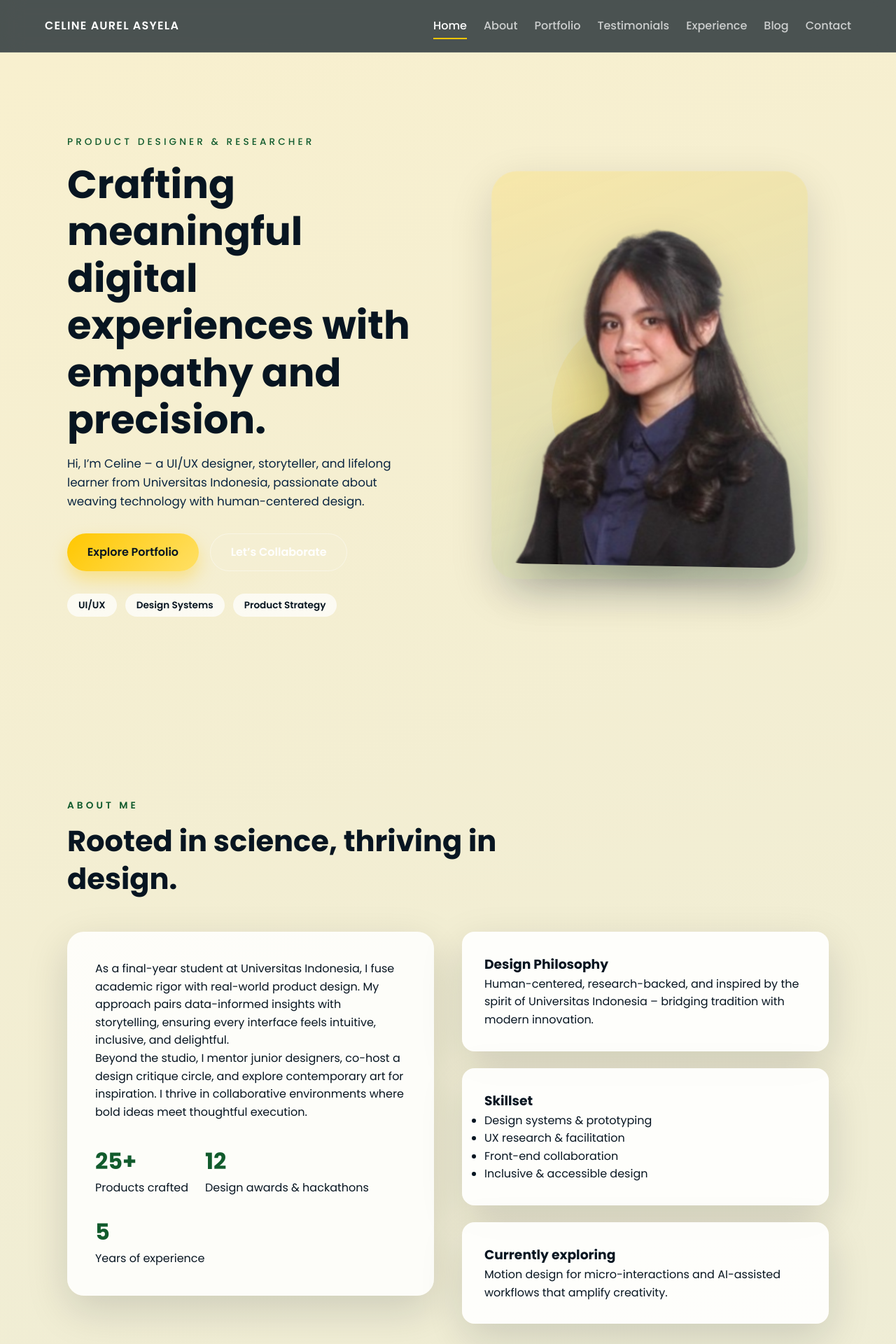
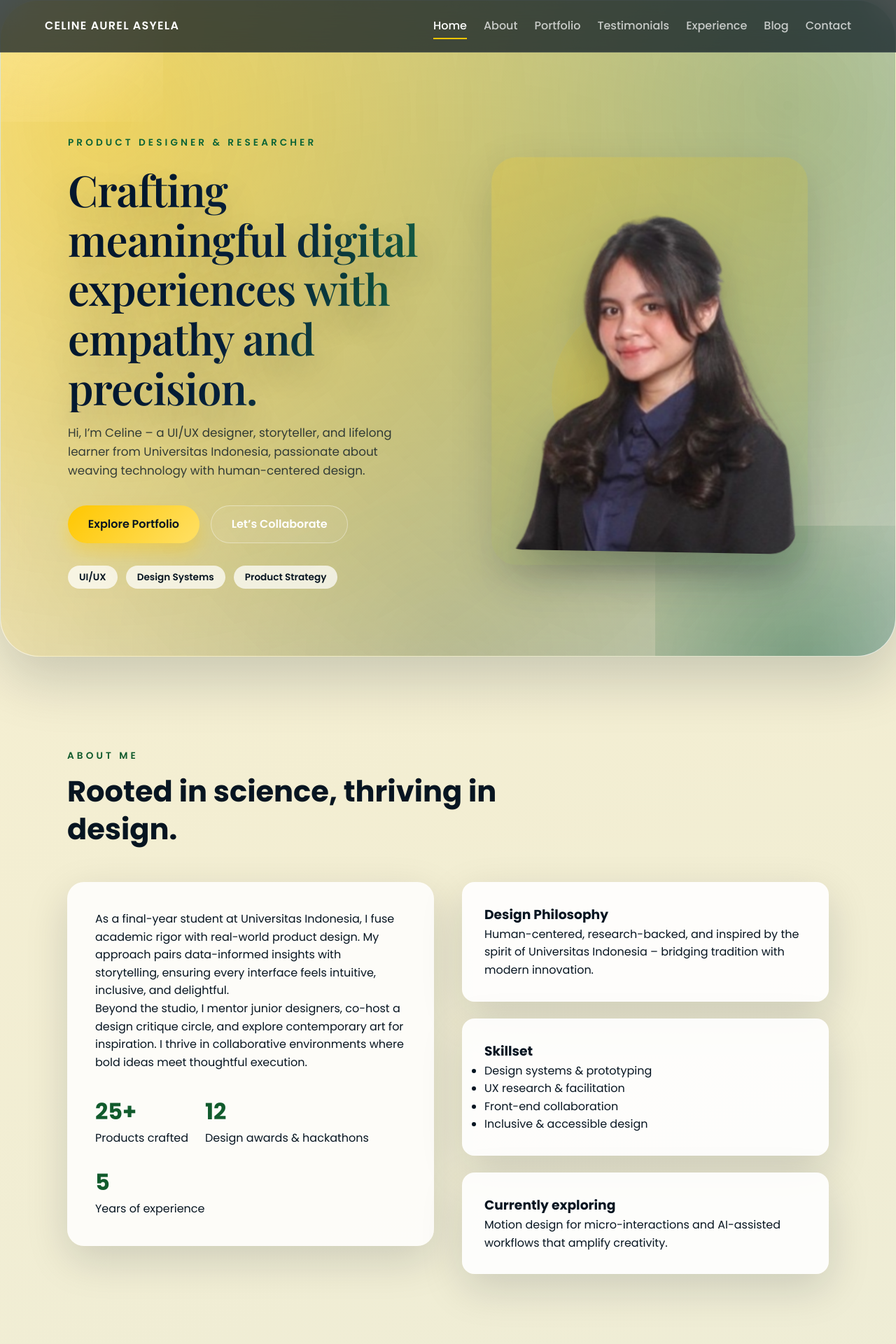
Before and after one commit to tirrexx-x64/portoceline, a Django app: page / in a window 1280 px wide. Shown: the top 1920 px of the page at 70% size. Run offline with Django 5.2, Linux system fonts and the light colour scheme.

Commit message:
Enhance hero styling with refreshed typography

```diff
--- a/portfolio/main/static/main/css/styles.css
+++ b/portfolio/main/static/main/css/styles.css
@@ -6,6 +6,9 @@
     --ui-cream: #fff8e1;
     --ui-muted: #8d99ae;
     --bg-gradient: linear-gradient(160deg, rgba(255, 199, 0, 0.18), rgba(17, 91, 45, 0.12));
+    --hero-gradient: radial-gradient(circle at 12% 18%, rgba(255, 199, 0, 0.55), rgba(255, 199, 0, 0)) ,
+        radial-gradient(circle at 88% 16%, rgba(17, 91, 45, 0.4), rgba(17, 91, 45, 0)) ,
+        radial-gradient(circle at 50% 100%, rgba(10, 37, 64, 0.25), rgba(10, 37, 64, 0));
     --shadow-soft: 0 20px 60px rgba(7, 21, 33, 0.15);
     --shadow-card: 0 16px 40px rgba(10, 37, 64, 0.12);
     --radius-xl: 36px;
@@ -144,30 +147,85 @@ a {
 }
 
 .hero {
+    position: relative;
     display: grid;
     grid-template-columns: repeat(auto-fit, minmax(280px, 1fr));
     align-items: center;
     gap: clamp(2rem, 8vw, 4rem);
     padding-top: clamp(10rem, 16vw, 12rem);
+    padding-bottom: clamp(4rem, 10vw, 6rem);
+    background: var(--hero-gradient), rgba(255, 255, 255, 0.8);
+    border-radius: clamp(2rem, 6vw, 3.5rem);
+    overflow: hidden;
+    box-shadow: 0 32px 80px rgba(7, 21, 33, 0.18);
+    border: 1px solid rgba(255, 255, 255, 0.55);
+    backdrop-filter: blur(18px) saturate(135%);
+}
+
+.hero::before,
+.hero::after {
+    content: "";
+    position: absolute;
+    pointer-events: none;
+    z-index: 0;
+}
+
+.hero::before {
+    top: -20%;
+    left: -10%;
+    width: clamp(220px, 32vw, 360px);
+    height: clamp(220px, 32vw, 360px);
+    background: radial-gradient(circle, rgba(255, 231, 150, 0.68), rgba(255, 231, 150, 0));
+    filter: blur(0.5px);
+}
+
+.hero::after {
+    bottom: -25%;
+    right: -6%;
+    width: clamp(260px, 38vw, 420px);
+    height: clamp(260px, 38vw, 420px);
+    background: radial-gradient(circle, rgba(17, 91, 45, 0.4), rgba(17, 91, 45, 0));
 }
 
 .hero-eyebrow {
     text-transform: uppercase;
     letter-spacing: 0.3em;
     font-size: 0.85rem;
-    font-weight: 500;
-    color: var(--ui-green);
+    font-weight: 600;
+    color: #0b6436;
 }
 
 .hero h1 {
-    font-size: clamp(2.5rem, 5vw, 3.5rem);
-    line-height: 1.2;
-    margin: 1rem 0;
+    font-size: clamp(2.65rem, 5.5vw, 3.85rem);
+    line-height: 1.15;
+    margin: 1.25rem 0 1rem;
+    font-family: 'Playfair Display', serif;
+    font-weight: 600;
+    letter-spacing: -0.015em;
+    color: #05192f;
+    text-shadow: 0 22px 48px rgba(7, 21, 33, 0.26);
 }
 
 .hero-title {
     display: inline-block;
     position: relative;
+    z-index: 1;
+}
+
+.hero-content,
+.hero-visual {
+    position: relative;
+    z-index: 1;
+}
+
+@supports ((-webkit-background-clip: text) or (background-clip: text)) {
+    .hero-title {
+        background: linear-gradient(110deg, #05192f 10%, #0a2540 55%, #1c7b48 100%);
+        -webkit-background-clip: text;
+        background-clip: text;
+        -webkit-text-fill-color: transparent;
+        color: transparent;
+    }
 }
 
 .hero-title .cursor {
@@ -189,8 +247,8 @@ a {
 .hero-subtitle {
     max-width: 520px;
     font-size: 1.05rem;
-    color: var(--ui-navy);
-    margin-bottom: 2rem;
+    color: rgba(7, 21, 33, 0.78);
+    margin-bottom: 2.25rem;
 }
 
 .hero-actions {
--- a/portfolio/main/templates/main/index.html
+++ b/portfolio/main/templates/main/index.html
@@ -7,7 +7,7 @@
     <title>Celine Aurel Asyela | Portfolio</title>
     <link rel="preconnect" href="https://fonts.googleapis.com">
     <link rel="preconnect" href="https://fonts.gstatic.com" crossorigin>
-    <link href="https://fonts.googleapis.com/css2?family=Poppins:wght@300;400;500;600;700&display=swap" rel="stylesheet">
+    <link href="https://fonts.googleapis.com/css2?family=Playfair+Display:wght@500;600;700&family=Poppins:wght@300;400;500;600;700&display=swap" rel="stylesheet">
     <link rel="stylesheet" href="{% static 'main/css/styles.css' %}">
 </head>
 <body>
```
